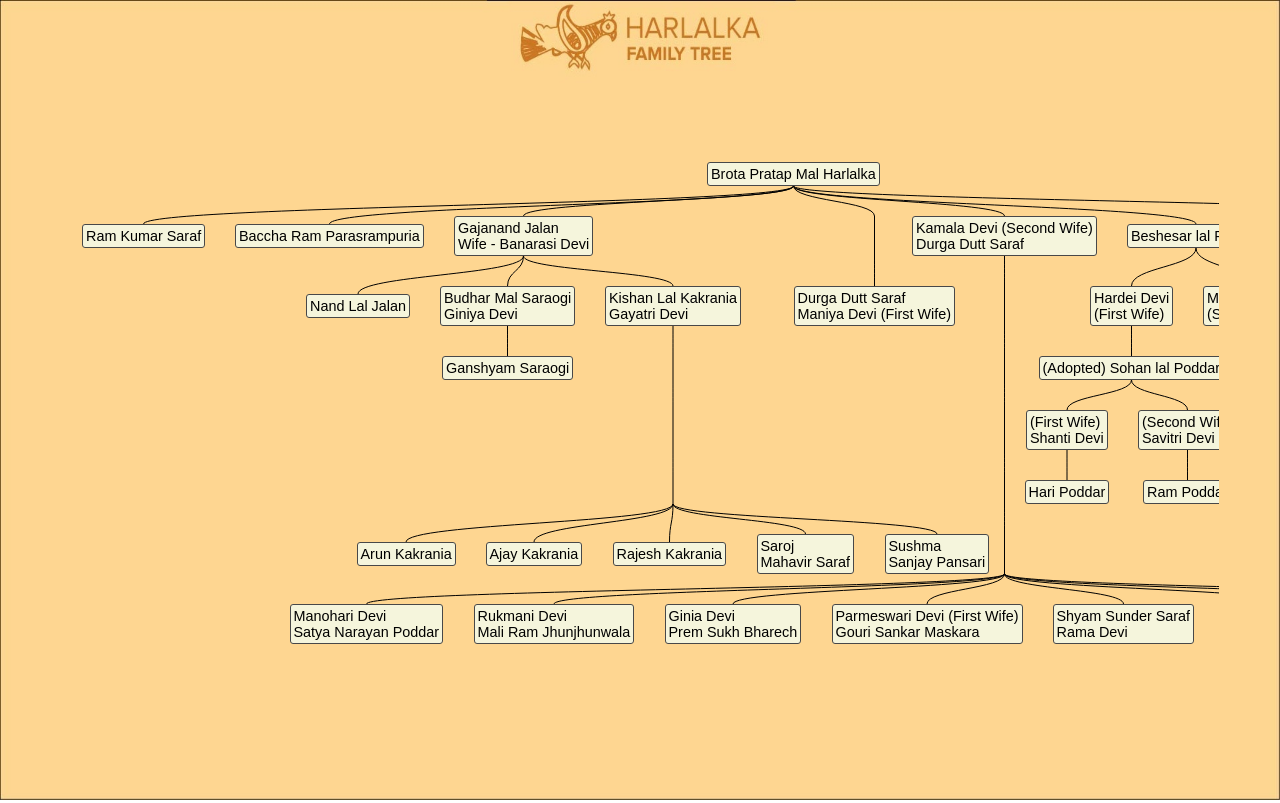
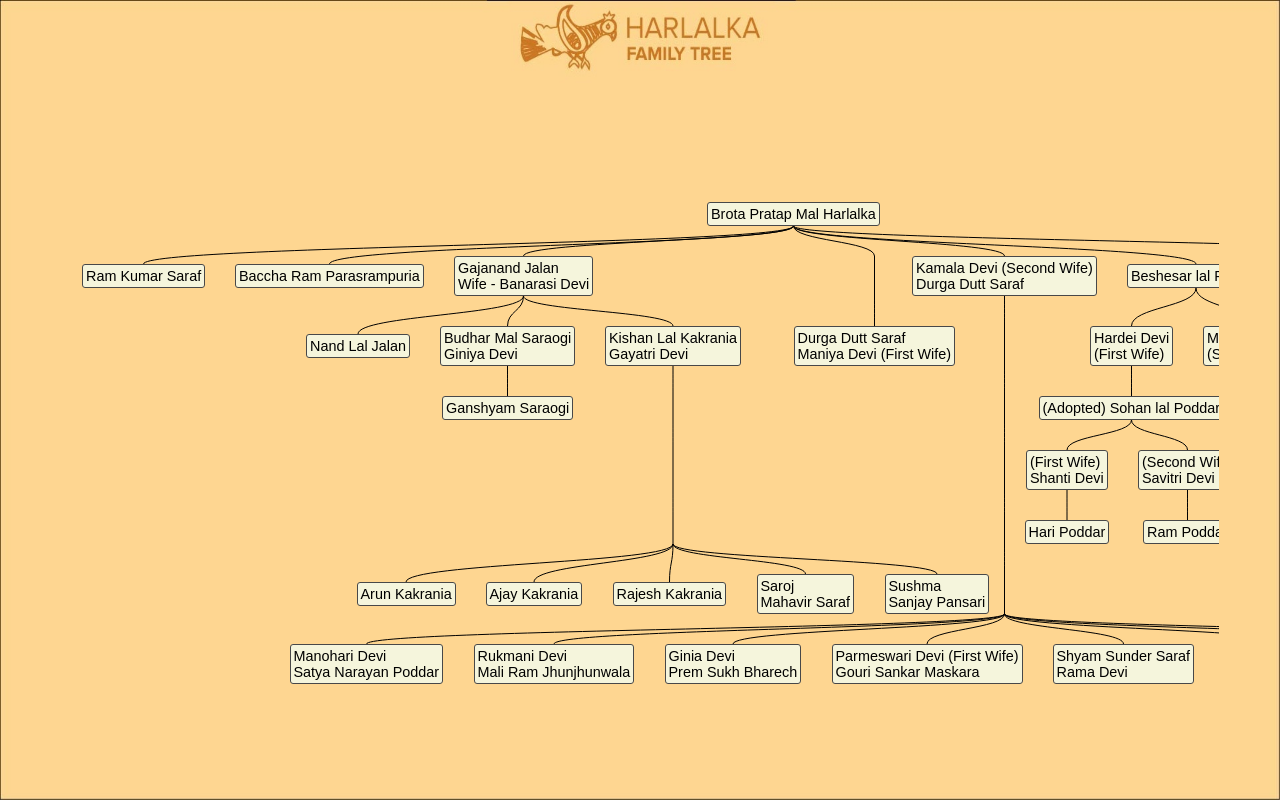
Before and after one commit to deepganguly98/SarafFamTree, a website: page tree2.html in a window 1280 px wide. Drawn offline with Linux system fonts and the light colour scheme.

```diff
--- a/collapsable2.css
+++ b/collapsable2.css
@@ -9,7 +9,7 @@
 
 body { background: #fff; }
 /* optional Container STYLES */
-.chart { height: 90%; margin: 3px; width: 90%;position: absolute;top:5%;left:5%; }
+.chart { height: 90%; margin: 3px; width: 90%;position: absolute;top:10%;left:5%; }
 .Treant > .node {white-space:nowrap;display: block; padding: 3px; border: 1px solid #484848; border-radius: 3px;font-size: 0.9em; background-color:#F5F5DC;font-family: Arial, Helvetica, sans-serif;}
 .Treant > .node:hover{font-weight:bold;padding: 3px; border: 1px solid #484848; border-radius: 3px;}
 .Treant > .node img { width: 100%; height: 100%; }
--- a/collapsable3.css
+++ b/collapsable3.css
@@ -9,7 +9,7 @@
 
 body { background: #fff; }
 /* optional Container STYLES */
-.chart { height: 75%; margin: 3px; width: 90%;position: absolute;top:25%;left:5%; }
+.chart { height: 75%; margin: 3px; width: 90%;position: absolute;top:20%;left:5%; }
 /* .chart{height: 600px; width: 750px; margin: 5px; margin: 15px auto; border: 3px solid #DDD; border-radius: 3px;} */
 .Treant > .node {font-family: Arial, Helvetica, sans-serif;font-size: 0.9em;display: block; padding: 3px; border: 1px solid #484848; border-radius: 3px; white-space: nowrap;background-color: #FFF0F5;}
 .Treant > .node:hover{display: block;font-weight:bold;padding: 3px; border: 1px solid #484848; border-radius: 3px;}
```
